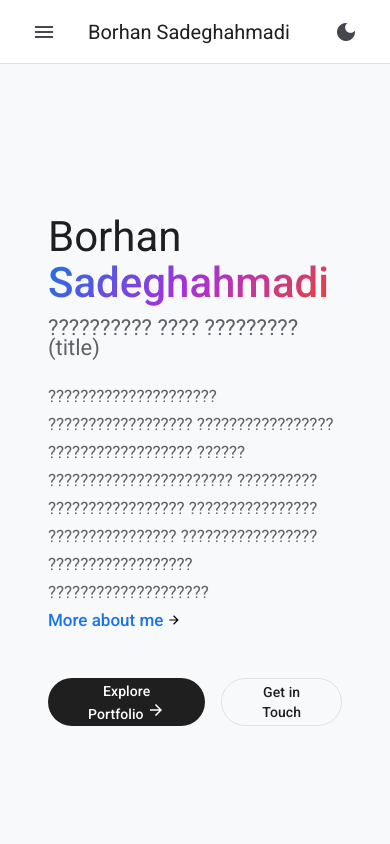
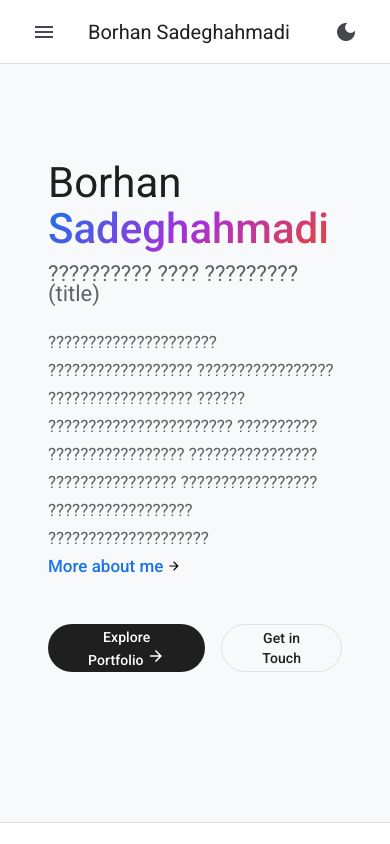
Before and after one commit to parsa-banimahd/borhan-sadeghahmadi-portfolio, an Angular app: page / in a window 390 px wide. Built offline with nearby package versions, Linux system fonts and the light colour scheme.

Commit message:
margin responsive

```diff
--- a/src/app/app.css
+++ b/src/app/app.css
@@ -16,7 +16,7 @@
 }
 
 .content-wrapper {
-  margin-top: 64px;
+  margin-top: 31px;
   flex-grow: 1;
   display: flex;
   flex-direction: column;
@@ -30,3 +30,9 @@
   box-sizing: border-box;
   width: 100%;
 }
+
+@media (max-width: 840px) {
+  .content-wrapper{
+    margin-top: 10px;
+  }
+}
--- a/src/app/pages/home/home.css
+++ b/src/app/pages/home/home.css
@@ -94,3 +94,9 @@
   from { opacity: 0; transform: translateY(30px); }
   to { opacity: 1; transform: translateY(0); }
 }
+
+@media (max-height: 720px) {
+  .google-dynamic-home {
+    margin-top: 1px;
+  }
+}
```
